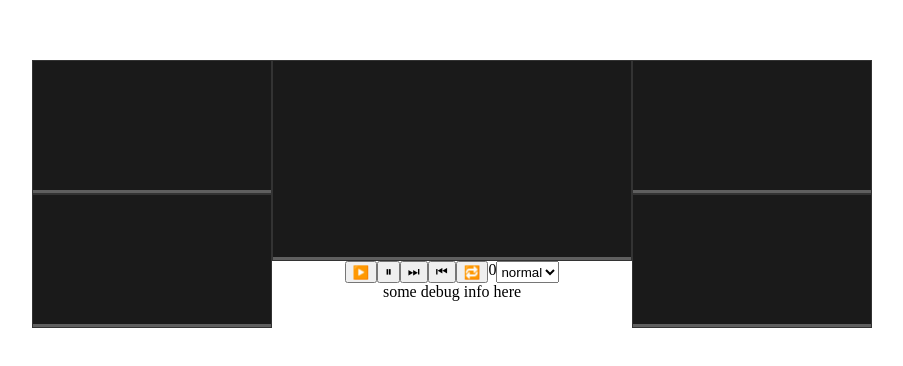
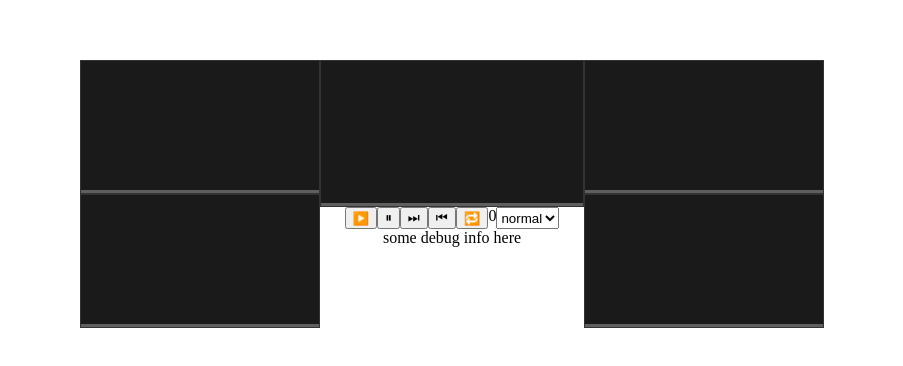
Before and after one commit to bobanko/starshipPlayer, a website built with webpack: page index.html in a window 1280 px wide. Shown: the part 206-572 px from the top of the page, without its empty margins (188-1091 px from the left). Built offline with nearby package versions, Linux system fonts and the light colour scheme.

Commit message:
camera scale decreased

```diff
--- a/src/player.less
+++ b/src/player.less
@@ -81,7 +81,8 @@
   justify-content: center;
 }
 
-@camera_front_modifier: 1.5;
+//@camera_front_modifier: 1.5;
+@camera_front_modifier: 1.10;
 .front_camera {
   width: @camera_width*@camera_front_modifier;
   height: @camera_height*@camera_front_modifier;
```
